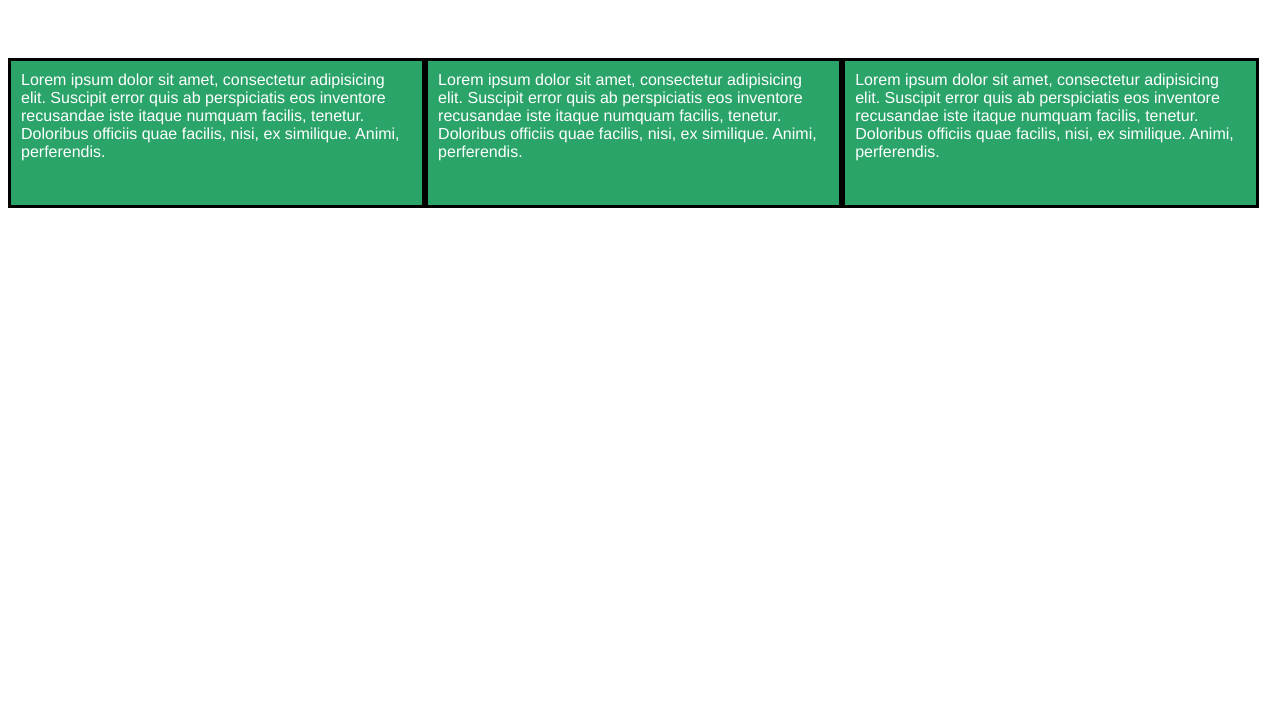
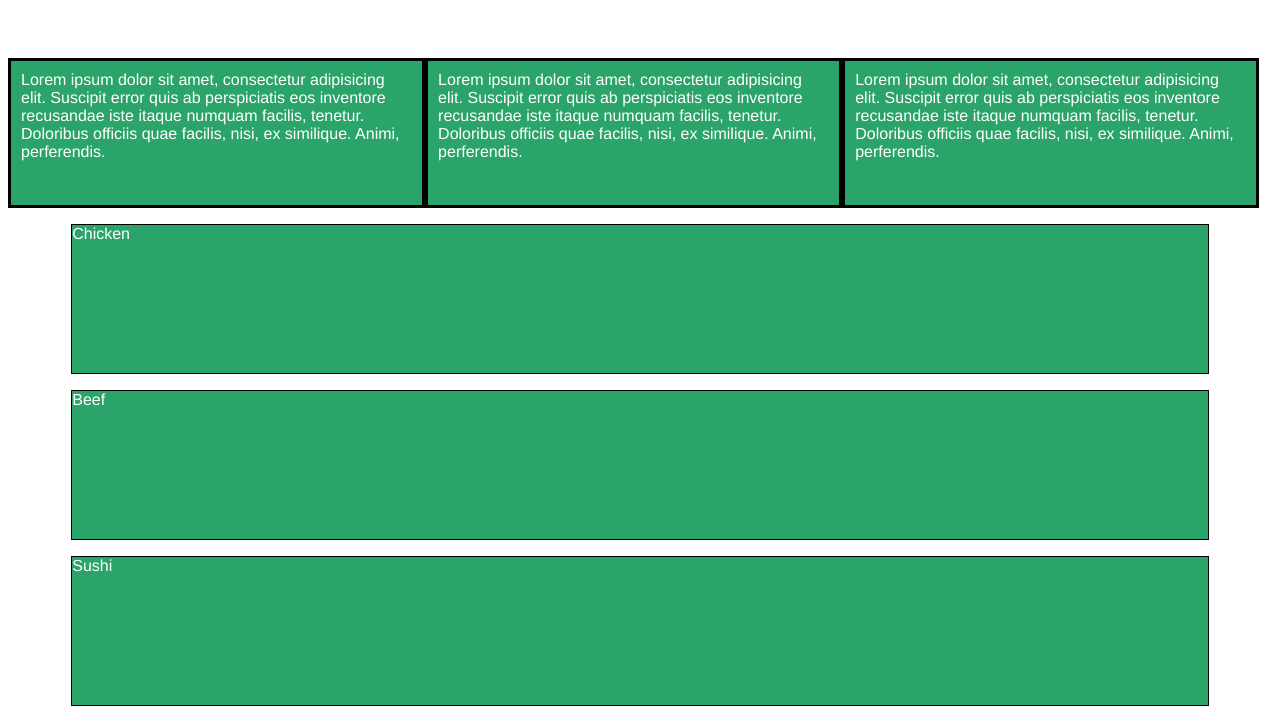
Before and after one commit to catelfer/coursera-html-css-javascript, a plain HTML site: page module2-assignment-solution/index.html in a window 1280 px wide. Shown: the part 85-807 px from the top of the page. Drawn offline with Linux system fonts and the light colour scheme.

Commit message:
Final Updates

```diff
--- a/module2-assignment-solution/index.html
+++ b/module2-assignment-solution/index.html
@@ -45,27 +45,35 @@
     </head>
     <body>
        <div class="row">
-        <div id="container">
-        <h1 class="title">
+       <h1 class="title">
             Our Menu
         </h1>
 
-        <!-- <h2 id="chicken", class="col-lg-1 col-md-1 col-sm-1">
-            Chicken
-        </h2> -->
-        <p class="col-lg-1 col-md-1 col-sm-1">Lorem ipsum dolor sit amet, consectetur adipisicing elit. Suscipit error quis ab perspiciatis eos inventore recusandae iste itaque numquam facilis, tenetur. Doloribus officiis quae facilis, nisi, ex similique. Animi, perferendis. </p>
 
-        <!-- <h2 id="beef", class="col-lg-2 col-md-2 col-sm-2">
-            Beef
-        </h2> -->
-        <p class="col-lg-2 col-md-2 col-sm-2">Lorem ipsum dolor sit amet, consectetur adipisicing elit. Suscipit error quis ab perspiciatis eos inventore recusandae iste itaque numquam facilis, tenetur. Doloribus officiis quae facilis, nisi, ex similique. Animi, perferendis. </p>
+        <div id="container1">
 
-        <!-- <h2 id="sushi", class="col-lg-3 col-md-3 col-sm-3">
-            Sushi
-        </h2>     -->
-        <p class="col-lg-3 col-md-3 col-sm-3">Lorem ipsum dolor sit amet, consectetur adipisicing elit. Suscipit error quis ab perspiciatis eos inventore recusandae iste itaque numquam facilis, tenetur. Doloribus officiis quae facilis, nisi, ex similique. Animi, perferendis. </p>
-        </div>
+
+        <p id=p1, class="col-lg-1 col-md-1 col-sm-1">Lorem ipsum dolor sit amet, consectetur adipisicing elit. Suscipit error quis ab perspiciatis eos inventore recusandae iste itaque numquam facilis, tenetur. Doloribus officiis quae facilis, nisi, ex similique. Animi, perferendis. </p>
+
+
+        <p id=p2, class="col-lg-2 col-md-2 col-sm-2">Lorem ipsum dolor sit amet, consectetur adipisicing elit. Suscipit error quis ab perspiciatis eos inventore recusandae iste itaque numquam facilis, tenetur. Doloribus officiis quae facilis, nisi, ex similique. Animi, perferendis. </p>
+
+
+        <p id=p3, class="col-lg-3 col-md-3 col-sm-3">Lorem ipsum dolor sit amet, consectetur adipisicing elit. Suscipit error quis ab perspiciatis eos inventore recusandae iste itaque numquam facilis, tenetur. Doloribus officiis quae facilis, nisi, ex similique. Animi, perferendis. </p>
        </div>
+
+    <div id="container2">
+        <p id="chicken">
+        Chicken
+    </p>
+        <p id="beef">
+        Beef
+    </p>
+        <p id="sushi">
+        Sushi
+    </p>
+   </div>
+    </div>
 
 
 
```
